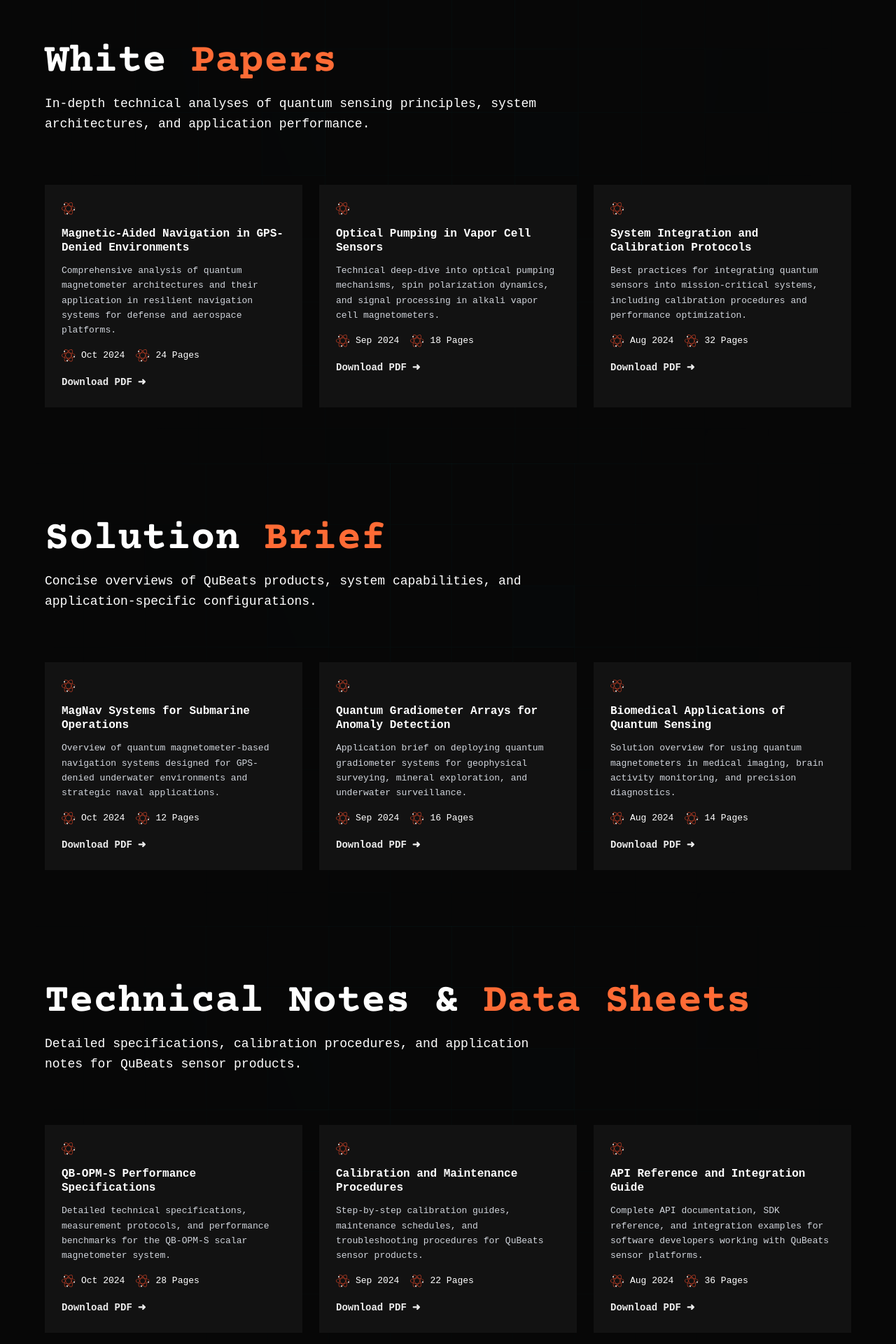
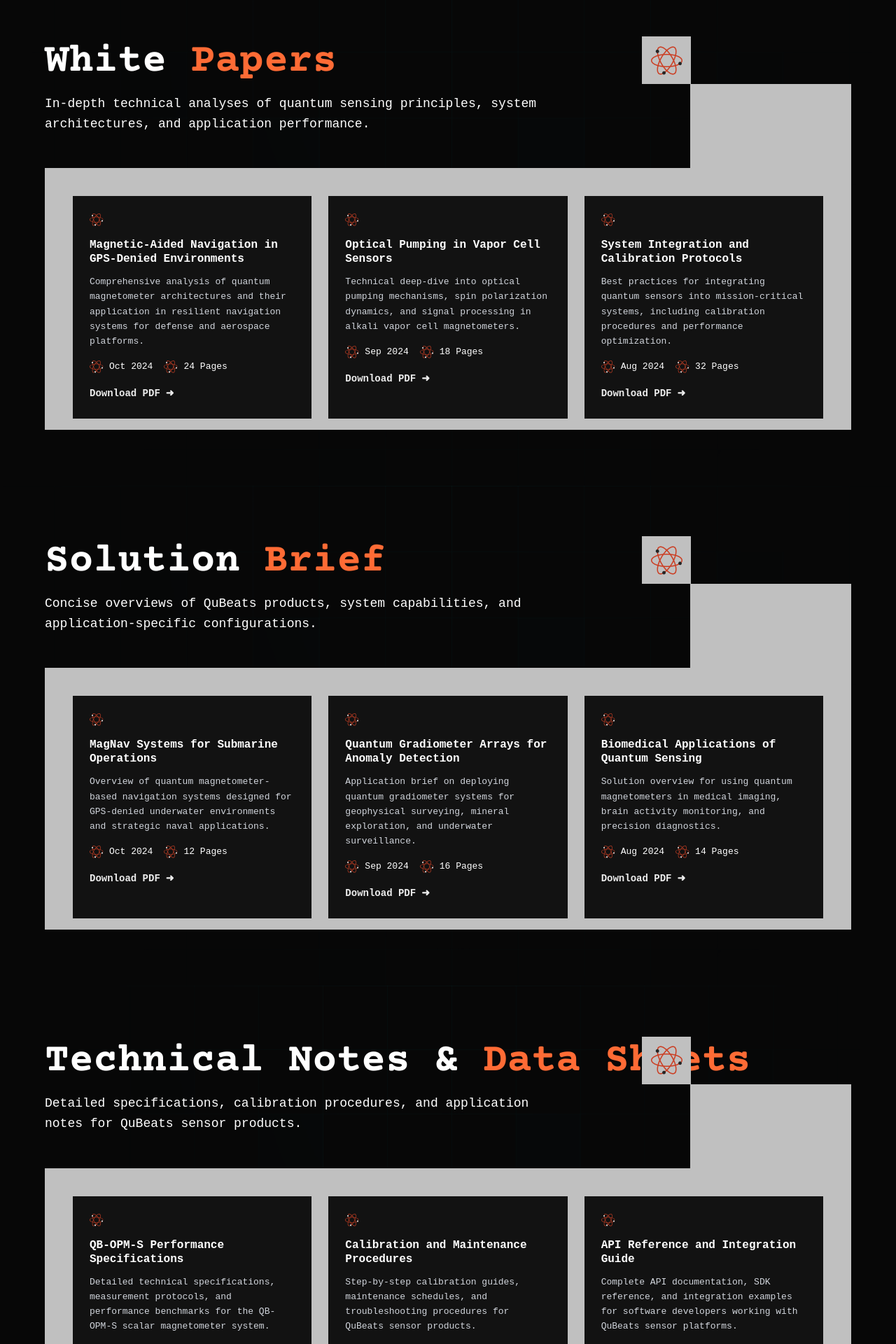
Before and after one commit to anuragsingh132200/qubeats, a Next.js app: page /products/resources in a window 1280 px wide. Shown: the part 540-2460 px from the top of the page at 70% size. Built offline with nearby package versions, Linux system fonts and the light colour scheme.

Commit message:
About us layout updated

```diff
--- a/app/products/resources/page.jsx
+++ b/app/products/resources/page.jsx
@@ -152,7 +152,7 @@
             className="object-cover"
           />
         </div>
-        <div className="relative z-10 mb-8 sm:mb-10 md:mb-12 flex items-start gap-4 sm:gap-6 md:gap-8">
+        <div className="relative z-10 mb-2 flex items-start gap-2">
           <div className="flex-1">
             <h2
               className="text-[32px] sm:text-[40px] md:text-[50px] lg:text-[58px] font-bold leading-[1.0] mb-3 sm:mb-4"
@@ -177,7 +177,18 @@
 
         </div>
 
-        <div className="relative z-10 grid grid-cols-1 md:grid-cols-2 lg:grid-cols-3 gap-6">
+        <div className="relative z-10 mt-4 bg-[rgba(192,192,192,1)] min-w-[100%] sm:min-w-[90%] md:min-w-[80%] px-4 sm:px-6 pt-6 sm:pt-8 md:pt-10 pb-4 sm:px-10 overflow-visible">
+          <div className="pointer-events-none absolute hidden lg:block bg-[rgba(192,192,192,1)] w-[230px] h-[140px] right-0 -top-30 transform" />
+          <div className="pointer-events-none absolute hidden lg:flex items-center justify-center w-[70px] h-[68px] bg-[rgba(192,192,192,1)] right-66 -top-47 translate-x-1/2 transform">
+            <Image
+              src="/images/home/vector-1.png"
+              alt=""
+              width={45}
+              height={45}
+              className="object-contain"
+            />
+          </div>
+          <div className="grid grid-cols-1 md:grid-cols-2 lg:grid-cols-3 gap-6">
             {whitePapers.map((paper, index) => (
               <div
                 key={index}
@@ -246,6 +257,7 @@
               </div>
             ))}
           </div>
+        </div>
       </SectionWrapper>
 
       {/* Solution Brief Section */}
@@ -259,7 +271,7 @@
             className="object-cover"
           />
         </div>
-        <div className="relative z-10 mb-8 sm:mb-10 md:mb-12 flex items-start gap-4 sm:gap-6 md:gap-8">
+        <div className="relative z-10 mb-2 flex items-start gap-2">
           <div className="flex-1">
             <h2
               className="text-[32px] sm:text-[40px] md:text-[50px] lg:text-[58px] font-bold leading-[1.0] mb-3 sm:mb-4"
@@ -284,7 +296,18 @@
 
         </div>
 
-        <div className="relative z-10 grid grid-cols-1 md:grid-cols-2 lg:grid-cols-3 gap-6">
+        <div className="relative z-10 mt-4 bg-[rgba(192,192,192,1)] min-w-[100%] sm:min-w-[90%] md:min-w-[80%] px-4 sm:px-6 pt-6 sm:pt-8 md:pt-10 pb-4 sm:px-10 overflow-visible">
+          <div className="pointer-events-none absolute hidden lg:block bg-[rgba(192,192,192,1)] w-[230px] h-[140px] right-0 -top-30 transform" />
+          <div className="pointer-events-none absolute hidden lg:flex items-center justify-center w-[70px] h-[68px] bg-[rgba(192,192,192,1)] right-66 -top-47 translate-x-1/2 transform">
+            <Image
+              src="/images/home/vector-1.png"
+              alt=""
+              width={45}
+              height={45}
+              className="object-contain"
+            />
+          </div>
+          <div className="grid grid-cols-1 md:grid-cols-2 lg:grid-cols-3 gap-6">
             {solutionBriefs.map((brief, index) => (
               <div
                 key={index}
@@ -353,6 +376,7 @@
               </div>
             ))}
           </div>
+        </div>
       </SectionWrapper>
 
       {/* Technical Notes & Data Sheets Section */}
@@ -366,7 +390,7 @@
             className="object-cover"
           />
         </div>
-        <div className="relative z-10 mb-8 sm:mb-10 md:mb-12 flex items-start gap-4 sm:gap-6 md:gap-8">
+        <div className="relative z-10 mb-2 flex items-start gap-2">
           <div className="flex-1">
             <h2
               className="text-[32px] sm:text-[40px] md:text-[50px] lg:text-[58px] font-bold leading-[1.0] mb-3 sm:mb-4"
@@ -391,7 +415,18 @@
 
         </div>
 
-        <div className="relative z-10 grid grid-cols-1 md:grid-cols-2 lg:grid-cols-3 gap-6">
+        <div className="relative z-10 mt-4 bg-[rgba(192,192,192,1)] min-w-[100%] sm:min-w-[90%] md:min-w-[80%] px-4 sm:px-6 pt-6 sm:pt-8 md:pt-10 pb-4 sm:px-10 overflow-visible">
+          <div className="pointer-events-none absolute hidden lg:block bg-[rgba(192,192,192,1)] w-[230px] h-[140px] right-0 -top-30 transform" />
+          <div className="pointer-events-none absolute hidden lg:flex items-center justify-center w-[70px] h-[68px] bg-[rgba(192,192,192,1)] right-66 -top-47 translate-x-1/2 transform">
+            <Image
+              src="/images/home/vector-1.png"
+              alt=""
+              width={45}
+              height={45}
+              className="object-contain"
+            />
+          </div>
+          <div className="grid grid-cols-1 md:grid-cols-2 lg:grid-cols-3 gap-6">
             {technicalNotes.map((note, index) => (
               <div
                 key={index}
@@ -460,6 +495,7 @@
               </div>
             ))}
           </div>
+        </div>
       </SectionWrapper>
 
       {/* Media & Press Conference Section */}
@@ -473,7 +509,7 @@
             className="object-cover"
           />
         </div>
-        <div className="relative z-10 mb-8 sm:mb-10 md:mb-12">
+        <div className="relative z-10 mb-0">
           <h2
             className="text-[32px] sm:text-[40px] md:text-[50px] lg:text-[58px] font-bold leading-[1.0] mb-3 sm:mb-4"
             style={{
@@ -494,7 +530,8 @@
           </p>
         </div>
 
-        <div className="relative z-10 space-y-0">
+        <div className="relative z-10 min-w-[100%] sm:min-w-[90%] md:min-w-[80%] px-4 sm:px-6 pt-6 sm:pt-8 md:pt-10 pb-6 sm:px-10 overflow-visible">
+
           {mediaItems.map((item, index) => (
             <div
               key={index}
--- a/components/technology/IntroHeroSection.jsx
+++ b/components/technology/IntroHeroSection.jsx
@@ -16,7 +16,7 @@
       />
 
       {/* Main grey card */}
-      <div className="relative mx-auto mt-4 sm:mt-6 md:mt-8 w-full max-w-8xl overflow-visible bg-[rgba(243,243,243,0.9)] px-4 sm:px-6 md:px-10 lg:px-16 py-6 sm:py-8 md:py-10">
+      <div className="relative mx-auto mt-4 sm:mt-6 md:mt-8 w-full max-w-8xl overflow-visible px-4 sm:px-6 md:px-10 lg:px-16 py-6 sm:py-8 md:py-10">
         {/* Bottom-right cutout */}
         <div
           className="pointer-events-none absolute bottom-0 right-0 h-24 sm:h-28 md:h-32 lg:h-36 w-20 sm:w-24 md:w-28 lg:w-30 translate-y-[1px] bg-[#050505]"
@@ -26,8 +26,8 @@
         <div className="relative flex flex-col mr-0 sm:mr-8 md:mr-12 lg:mr-20 gap-6 sm:gap-8 md:gap-10">
           {/* Heading */}
           <h1
-            className="text-[32px] sm:text-[40px] md:text-[56px] lg:text-[70px] xl:text-[80px] leading-[1.2] font-bold"
-            style={{ fontFamily: '"Courier Prime", monospace', backgroundClip: "text", color: "transparent", WebkitBackgroundClip: "text", WebkitTextFillColor: "transparent", backgroundImage: "linear-gradient(90deg, #000000 0%, #131927 100%)" }}
+            className="text-[32px] text-[rgba(192,192,192,1)] sm:text-[40px] md:text-[56px] lg:text-[70px] xl:text-[80px] leading-[1.2] font-bold"
+            style={{ fontFamily: '"Courier Prime", monospace', fontSize: "80px" }}
           >
             The Quantum Behind
             <br />
@@ -38,16 +38,16 @@
           {/* Two-column body text */}
           <div className="grid gap-x-4 sm:gap-x-6 gap-y-6 sm:gap-y-8 md:gap-y-10 md:grid-cols-2">
             <p
-              className="text-sm sm:text-base md:text-lg lg:text-[18.133px] text-[rgba(0,0,0,0.6)]"
-              style={{ fontFamily: '"Courier New", monospace', fontWeight: 600, }}
+              className="text-sm sm:text-base md:text-lg lg:text-[18.133px] text-[rgba(243,243,243,0.7)]"
+              style={{ fontFamily: '"Courier New", monospace', fontWeight: 400, }}
             >
               At QuBeats Technologies, we offer a comprehensive suite of quantum
               sensing and metrology products designed to deliver unmatched
               precision and performance across various applications.
             </p>
             <p
-              className="text-sm sm:text-base md:text-lg lg:text-[18.13px] text-[rgba(0,0,0,0.6)]"
-              style={{ fontFamily: '"Courier New", monospace', fontWeight: 600, }}
+              className="text-sm sm:text-base md:text-lg lg:text-[18.13px] text-[rgba(243,243,243,0.7)]"
+              style={{ fontFamily: '"Courier New", monospace', fontWeight: 400, }}
             >
               Our innovative solutions harness the principles of quantum
               mechanics to meet the rigorous demands of industries such as
```
Lines whose indentation alone changed are shown as unchanged.
